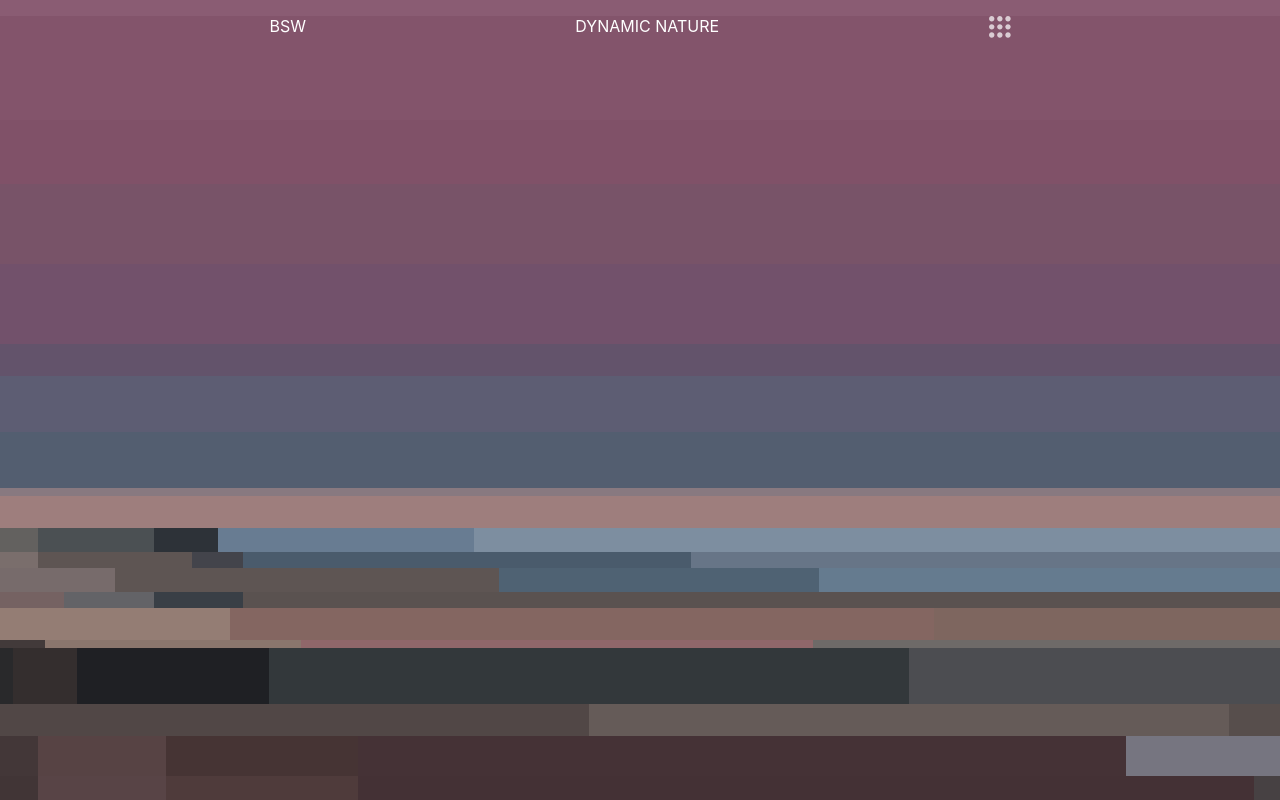
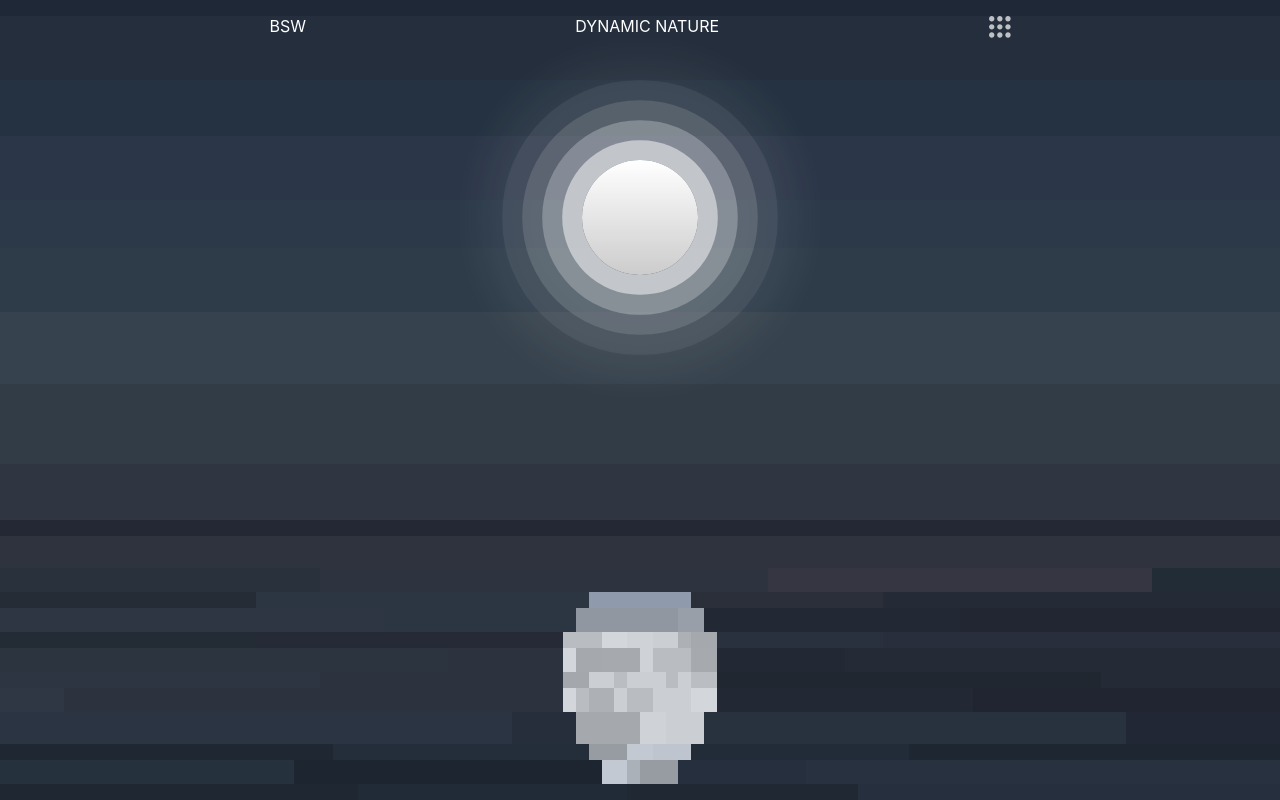
Before and after one commit to bell-sarian/dynamic-nature, a React (Create React App) app: page /OceanSunset in a window 1280 px wide. Built offline with nearby package versions, Linux system fonts and the light colour scheme.

Commit message:
Create "moon" phase art for hours 0-4 of the day

```diff
--- a/src/Art/OceanSunset/Block/Block.js
+++ b/src/Art/OceanSunset/Block/Block.js
@@ -4,7 +4,7 @@ import styles from "./Block.scss";
 export default function Block(props)  {
   const [isHovering, setIsHovering] = useState(false);
   const [ animateFlag, setAnimateFlag] = useState(false)
-  const [ duration, setDuration ] = useState(props.blockSubNumber > 0 ? Math.floor(Math.random() * (8 - 2) + 2) : Math.floor(Math.random() * (20 - 15) + 15))
+  const [ duration, setDuration ] = useState(props.numSubItems > 1 ? Math.floor(Math.random() * (12 - 2) + 2) : Math.floor(Math.random() * (20 - 15) + 15))
   const [ blockZIndex, setBlockZIndex ] = useState(props.horizon == true ? 9 : 100);
 
   // Upon component mounting, set off animation flag to true.
--- a/src/Art/OceanSunset/OceanSunset.js
+++ b/src/Art/OceanSunset/OceanSunset.js
@@ -13,72 +13,124 @@ export default function OceanSunset()  {
     //   height of block
 
     const moon = [
-      [{"color": "#764F62", "duration": "12", "width": "100vw", "height": "2vh", "horizon": true }],
-      [{"color": "#6E475A", "duration": "10", "width": "100vw", "height": "13vh", "horizon": true }],
-      [{"color": "#6A4356", "duration": "15", "width": "100vw", "height": "8vh", "horizon": true }],
-      [{"color": "#634456", "duration": "20", "width": "100vw", "height": "10vh", "horizon": true }],
-      [{"color": "#60445A", "duration": "13", "width": "100vw", "height": "10vh", "horizon": true }],
-      [{"color": "#54475B", "duration": "19", "width": "100vw", "height": "4vh", "horizon": true }],
-      [{"color": "#4D4D5F", "duration": "11", "width": "100vw", "height": "7vh", "horizon": true }],
-      [{"color": "#454E5D", "duration": "19", "width": "100vw", "height": "7vh", "horizon": true }],
-      [{"color": "#70646A", "duration": "14", "width": "100vw", "height": "1vh", "horizon": false }],
-      [{"color": "#866B6A", "duration": "17", "width": "100vw", "height": "4vh", "horizon": false }],
-      [{"color": "#52504E", "duration": "5", "width": "3vw", "height": "3vh", "horizon": false },
-        {"color": "#4B5052", "duration": "4", "width": "9vw", "height": "3vh", "horizon": false },
-        {"color": "#2D3238", "duration": "3", "width": "5vw", "height": "3vh", "horizon": false },
-        {"color": "#5C6D81", "duration": "2", "width": "20vw", "height": "3vh", "horizon": false },
-        {"color": "#6E7D8E", "duration": "3", "width": "63vw", "height": "3vh", "horizon": false },
+      [{"color": "#1A222F", "duration": "12", "width": "100vw", "height": "2vh", "horizon": true }],
+      [{"color": "#1E2633", "duration": "10", "width": "100vw", "height": "8vh", "horizon": true }],
+      [{"color": "#1F2935", "duration": "15", "width": "100vw", "height": "7vh", "horizon": true }],
+      [{"color": "#232C3B", "duration": "20", "width": "100vw", "height": "8vh", "horizon": true }],
+      [{"color": "#24303E", "duration": "13", "width": "100vw", "height": "6vh", "horizon": true }],
+      [{"color": "#27333F", "duration": "19", "width": "100vw", "height": "8vh", "horizon": true }],
+      [{"color": "#2C363F", "duration": "19", "width": "100vw", "height": "9vh", "horizon": true }],
+      [{"color": "#29323B", "duration": "14", "width": "100vw", "height": "10vh", "horizon": true }],
+      [{"color": "#272B36", "duration": "17", "width": "100vw", "height": "7vh", "horizon": true }],
+      [{"color": "#1F222C", "duration": "17", "width": "100vw", "height": "2vh", "horizon": false }],
+      [{"color": "#262A33", "duration": "17", "width": "100vw", "height": "4vh", "horizon": false }],
+      [{"color": "#242B35", "duration": "5", "width": "25vw", "height": "3vh", "horizon": false },
+        {"color": "#252934", "duration": "4", "width": "35vw", "height": "3vh", "horizon": false },
+        {"color": "#2A2B34", "duration": "3", "width": "30vw", "height": "3vh", "horizon": false },
+        {"color": "#1E2730", "duration": "2", "width": "10vw", "height": "3vh", "horizon": false },
       ],
-      [{"color": "#675D5C", "duration": "5", "width": "3vw", "height": "2vh", "horizon": false },
-        {"color": "#59514F", "duration": "4", "width": "12vw", "height": "2vh", "horizon": false },
-        {"color": "#43444B", "duration": "2", "width": "4vw", "height": "2vh", "horizon": false },
-        {"color": "#465666", "duration": "3", "width": "35vw", "height": "2vh", "horizon": false },
-        {"color": "#667486", "duration": "6", "width": "46vw", "height": "2vh", "horizon": false },
+      // Moon width 8
+      [{"color": "#252C36", "duration": "5", "width": "20vw", "height": "2vh", "horizon": false },
+        {"color": "#222933", "duration": "4", "width": "26vw", "height": "2vh", "horizon": false },
+        {"color": "#737D8C", "duration": "2", "width": "8vw", "height": "2vh", "horizon": false },
+        {"color": "#22262F", "duration": "3", "width": "15vw", "height": "2vh", "horizon": false },
+        {"color": "#212530", "duration": "6", "width": "31vw", "height": "2vh", "horizon": false },
       ],
-      [{"color": "#635959", "duration": "7", "width": "9vw", "height": "3vh", "horizon": false },
-        {"color": "#59514F", "duration": "5", "width": "30vw", "height": "3vh", "horizon": false },
-        {"color": "#465666", "duration": "4", "width": "25vw", "height": "3vh", "horizon": false },
-        {"color": "#526373", "duration": "5", "width": "36vw", "height": "3vh", "horizon": false },
+      // Moon width 10
+      [{"color": "#242B35", "duration": "7", "width": "30vw", "height": "3vh", "horizon": false },
+        {"color": "#222933", "duration": "5", "width": "15vw", "height": "3vh", "horizon": false },
+        {"color": "#9097A0", "duration": "4", "width": "2vw", "height": "3vh", "horizon": false },
+        {"color": "#9097A0", "duration": "4", "width": "5vw", "height": "3vh", "horizon": false },
+        {"color": "#9097A0", "duration": "4", "width": "1vw", "height": "3vh", "horizon": false },
+        {"color": "#9097A0", "duration": "4", "width": "2vw", "height": "3vh", "horizon": false },
+        {"color": "#202731", "duration": "5", "width": "20vw", "height": "3vh", "horizon": false },
+        {"color": "#222631", "duration": "5", "width": "25vw", "height": "3vh", "horizon": false },
       ],
-      [{"color": "#635353", "duration": "3", "width": "5vw", "height": "2vh", "horizon": false },
-        {"color": "#505053", "duration": "5", "width": "7vw", "height": "2vh", "horizon": false },
-        {"color": "#2E3339", "duration": "6", "width": "7vw", "height": "2vh", "horizon": false },
-        {"color": "#59514F", "duration": "2", "width": "81vw", "height": "2vh", "horizon": false },
+      // Moon reflection width 12
+      [{"color": "#232A34", "duration": "3", "width": "23vw", "height": "2vh", "horizon": false },
+        {"color": "#242833", "duration": "5", "width": "24vw", "height": "2vh", "horizon": false },
+        {"color": "#A4A7AB", "duration": "6", "width": "3vw", "height": "2vh", "horizon": false },
+        {"color": "#A4A7AB", "duration": "6", "width": "2vw", "height": "2vh", "horizon": false },
+        {"color": "#A4A7AB", "duration": "6", "width": "1vw", "height": "2vh", "horizon": false },
+        {"color": "#A4A7AB", "duration": "6", "width": "1vw", "height": "2vh", "horizon": false },
+        {"color": "#A4A7AB", "duration": "6", "width": "2vw", "height": "2vh", "horizon": false },
+        {"color": "#A4A7AB", "duration": "6", "width": "1vw", "height": "2vh", "horizon": false },
+        {"color": "#A4A7AB", "duration": "6", "width": "2vw", "height": "2vh", "horizon": false },
+        {"color": "#202731", "duration": "2", "width": "13vw", "height": "2vh", "horizon": false },
+        {"color": "#212530", "duration": "2", "width": "34vw", "height": "2vh", "horizon": false },
       ],
-      [{"color": "#5C5050", "duration": "2", "width": "3vw", "height": "4vh", "horizon": false },
-        {"color": "#77655E", "duration": "4", "width": "20vw", "height": "4vh", "horizon": false },
-        {"color": "#836560", "duration": "3", "width": "55vw", "height": "4vh", "horizon": false },
-        {"color": "#77605A", "duration": "5", "width": "32vw", "height": "4vh", "horizon": false },
+      // Moon reflection width 12
+      [{"color": "#232A34", "duration": "3", "width": "35vw", "height": "3vh", "horizon": false },
+        {"color": "#242833", "duration": "5", "width": "9vw", "height": "3vh", "horizon": false },
+        {"color": "#A4A7AB", "duration": "6", "width": "1vw", "height": "3vh", "horizon": false },
+        {"color": "#A4A7AB", "duration": "6", "width": "2vw", "height": "3vh", "horizon": false },
+        {"color": "#A4A7AB", "duration": "6", "width": "1vw", "height": "3vh", "horizon": false },
+        {"color": "#A4A7AB", "duration": "6", "width": "2vw", "height": "3vh", "horizon": false },
+        {"color": "#A4A7AB", "duration": "6", "width": "1vw", "height": "3vh", "horizon": false },
+        {"color": "#A4A7AB", "duration": "6", "width": "3vw", "height": "3vh", "horizon": false },
+        {"color": "#A4A7AB", "duration": "6", "width": "2vw", "height": "3vh", "horizon": false },
+        {"color": "#202731", "duration": "2", "width": "10vw", "height": "3vh", "horizon": false },
+        {"color": "#212530", "duration": "2", "width": "34vw", "height": "3vh", "horizon": false },
       ],
-      [{"color": "#64524E", "duration": "3", "width": "2vw", "height": "1vh", "horizon": false },
-        {"color": "#342E2E", "duration": "5", "width": "5vw", "height": "1vh", "horizon": false },
-        {"color": "#6D5D56", "duration": "2", "width": "20vw", "height": "1vh", "horizon": false },
-        {"color": "#745356", "duration": "4", "width": "40vw", "height": "1vh", "horizon": false },
-        {"color": "#575452", "duration": "7", "width": "40vw", "height": "1vh", "horizon": false },
+      // Moon reflection width 12
+      [{"color": "#232A34", "duration": "3", "width": "25vw", "height": "2vh", "horizon": false },
+        {"color": "#242833", "duration": "5", "width": "19vw", "height": "2vh", "horizon": false },
+        {"color": "#A4A7AB", "duration": "6", "width": "2vw", "height": "2vh", "horizon": false },
+        {"color": "#A4A7AB", "duration": "6", "width": "2vw", "height": "2vh", "horizon": false },
+        {"color": "#A4A7AB", "duration": "6", "width": "1vw", "height": "2vh", "horizon": false },
+        {"color": "#A4A7AB", "duration": "6", "width": "3vw", "height": "2vh", "horizon": false },
+        {"color": "#A4A7AB", "duration": "6", "width": "1vw", "height": "2vh", "horizon": false },
+        {"color": "#A4A7AB", "duration": "6", "width": "1vw", "height": "2vh", "horizon": false },
+        {"color": "#A4A7AB", "duration": "6", "width": "2vw", "height": "2vh", "horizon": false },
+        {"color": "#202731", "duration": "2", "width": "30vw", "height": "2vh", "horizon": false },
+        {"color": "#212530", "duration": "2", "width": "14vw", "height": "2vh", "horizon": false },
       ],
-      [{"color": "#232325", "duration": "5", "width": "1vw", "height": "7vh", "horizon": false },
-        {"color": "#342E2E", "duration": "4", "width": "5vw", "height": "7vh", "horizon": false },
-        {"color": "#1F2024", "duration": "6", "width": "15vw", "height": "7vh", "horizon": false },
-        {"color": "#2D3134", "duration": "7", "width": "50vw", "height": "7vh", "horizon": false },
-        {"color": "#48494D", "duration": "5", "width": "29vw", "height": "7vh", "horizon": false },
+      // Moon reflection width 12
+      [{"color": "#232A34", "duration": "3", "width": "5vw", "height": "3vh", "horizon": false },
+        {"color": "#242833", "duration": "5", "width": "39vw", "height": "3vh", "horizon": false },
+        {"color": "#A4A7AB", "duration": "6", "width": "1vw", "height": "3vh", "horizon": false },
+        {"color": "#A4A7AB", "duration": "6", "width": "1vw", "height": "3vh", "horizon": false },
+        {"color": "#A4A7AB", "duration": "6", "width": "2vw", "height": "3vh", "horizon": false },
+        {"color": "#A4A7AB", "duration": "6", "width": "1vw", "height": "3vh", "horizon": false },
+        {"color": "#A4A7AB", "duration": "6", "width": "2vw", "height": "3vh", "horizon": false },
+        {"color": "#A4A7AB", "duration": "6", "width": "3vw", "height": "3vh", "horizon": false },
+        {"color": "#A4A7AB", "duration": "6", "width": "2vw", "height": "3vh", "horizon": false },
+        {"color": "#202731", "duration": "2", "width": "20vw", "height": "3vh", "horizon": false },
+        {"color": "#212530", "duration": "2", "width": "24vw", "height": "3vh", "horizon": false },
       ],
-      [{"color": "#49433D", "duration": "3", "width": "3vw", "height": "4vh", "horizon": false },
-        {"color": "#3F3B38", "duration": "7", "width": "8vw", "height": "4vh", "horizon": false },
-        {"color": "#504645", "duration": "3", "width": "60vw", "height": "4vh", "horizon": false },
-        {"color": "#645A57", "duration": "5", "width": "50vw", "height": "4vh", "horizon": false },
-        {"color": "#564E4C", "duration": "6", "width": "29vw", "height": "4vh", "horizon": false },
+      // Moon width 10
+      [{"color": "#222A35", "duration": "2", "width": "40vw", "height": "4vh", "horizon": false },
+        {"color": "#212934", "duration": "4", "width": "5vw", "height": "4vh", "horizon": false },
+        {"color": "#A4A7AB", "duration": "3", "width": "1vw", "height": "4vh", "horizon": false },
+        {"color": "#A4A7AB", "duration": "3", "width": "4vw", "height": "4vh", "horizon": false },
+        {"color": "#A4A7AB", "duration": "3", "width": "2vw", "height": "4vh", "horizon": false },
+        {"color": "#A4A7AB", "duration": "3", "width": "3vw", "height": "4vh", "horizon": false },
+        {"color": "#202833", "duration": "5", "width": "33vw", "height": "4vh", "horizon": false },
+        {"color": "#1F2531", "duration": "5", "width": "12vw", "height": "4vh", "horizon": false },
       ],
-      [{"color": "#372D2E", "duration": "4", "width": "3vw", "height": "5vh", "horizon": false },
-        {"color": "#463637", "duration": "2", "width": "10vw", "height": "5vh", "horizon": false },
-        {"color": "#463434", "duration": "3", "width": "15vw", "height": "5vh", "horizon": false },
-        {"color": "#443135", "duration": "6", "width": "60vw", "height": "5vh", "horizon": false },
-        {"color": "#706F79", "duration": "5", "width": "12vw", "height": "5vh", "horizon": false },
+      // Moon width 7
+      [{"color": "#1F2732", "duration": "4", "width": "27vw", "height": "2vh", "horizon": false },
+        {"color": "#1D2530", "duration": "2", "width": "20vw", "height": "2vh", "horizon": false },
+        {"color": "#979CA3", "duration": "3", "width": "3vw", "height": "2vh", "horizon": false },
+        {"color": "#979CA3", "duration": "3", "width": "2vw", "height": "2vh", "horizon": false },
+        {"color": "#979CA3", "duration": "3", "width": "2vw", "height": "2vh", "horizon": false },
+        {"color": "#979CA3", "duration": "3", "width": "1vw", "height": "2vh", "horizon": false },
+        {"color": "#1E2631", "duration": "6", "width": "17vw", "height": "2vh", "horizon": false },
+        {"color": "#1E2631", "duration": "5", "width": "30vw", "height": "2vh", "horizon": false },
       ],
-      [{"color": "#372D2E", "duration": "5", "width": "3vw", "height": "3vh", "horizon": false },
-        {"color": "#463637", "duration": "4", "width": "10vw", "height": "3vh", "horizon": false },
-        {"color": "#463434", "duration": "8", "width": "15vw", "height": "3vh", "horizon": false },
-        {"color": "#443135", "duration": "7", "width": "70vw", "height": "3vh", "horizon": false },
-        {"color": "#474143", "duration": "5", "width": "2vw", "height": "3vh", "horizon": false },
+      [{"color": "#1F2732", "duration": "4", "width": "23vw", "height": "3vh", "horizon": false },
+        {"color": "#1D2530", "duration": "2", "width": "24vw", "height": "3vh", "horizon": false },
+        {"color": "#979CA3", "duration": "3", "width": "2vw", "height": "3vh", "horizon": false },
+        {"color": "#979CA3", "duration": "3", "width": "1vw", "height": "3vh", "horizon": false },
+        {"color": "#979CA3", "duration": "3", "width": "3vw", "height": "3vh", "horizon": false },
+        {"color": "#1E2631", "duration": "6", "width": "10vw", "height": "3vh", "horizon": false },
+        {"color": "#1E2631", "duration": "5", "width": "37vw", "height": "3vh", "horizon": false },
+      ],
+      [{"color": "#1F2732", "duration": "2", "width": "28vw", "height": "2vh", "horizon": false },
+        {"color": "#1D2530", "duration": "2", "width": "21vw", "height": "2vh", "horizon": false },
+        // {"color": "#979CA3", "duration": "3", "width": "4vw", "height": "2vh", "horizon": false },
+        {"color": "#1E2631", "duration": "6", "width": "18vw", "height": "2vh", "horizon": false },
+        {"color": "#1E2631", "duration": "6", "width": "33vw", "height": "2vh", "horizon": false },
       ],
 
     ]
@@ -512,7 +564,7 @@ export default function OceanSunset()  {
 
 
     const time = new Date().getHours();
-    let timeOfDay = [""];
+    let timeOfDay = [];
     let sunStyle = "";
 
     // The if/else statements
@@ -547,10 +599,10 @@ export default function OceanSunset()  {
       <div className="ocean-sunset-container">
 
         {/* Sun component */}
-        <Sun sunStyle={"sunstyle"}/>
+        <Sun sunStyle={"moon"}/>
 
         {/* Outer loop to iterate through color matrix row-by-row */}
-        {timeOfDay.map((items, index) => {
+        {moon.map((items, index) => {
 
           return (
             <div key={index} className="row-container">
@@ -558,7 +610,7 @@ export default function OceanSunset()  {
               {items.map((subItems, subIndex) => {
 
                 return (
-                  <Block  key={index + "-" + subIndex} blockNumber={index} blockSubNumber={subIndex} blockColor={subItems.color} blockSecondColor={subItems.color2} blockWidth={subItems.width} blockHeight={subItems.height} blockDuration={subItems.duration} horizon={subItems.horizon}/>
+                  <Block  key={index + "-" + subIndex} blockNumber={index} blockSubNumber={subIndex} blockColor={subItems.color} blockSecondColor={subItems.color2} blockWidth={subItems.width} blockHeight={subItems.height} blockDuration={subItems.duration} horizon={subItems.horizon} numSubItems={items.length} />
                 )
               })}
             </div>
--- a/src/Art/OceanSunset/Sun/Sun.scss
+++ b/src/Art/OceanSunset/Sun/Sun.scss
@@ -15,7 +15,7 @@
 
 .moon {
 	background: linear-gradient(#FFFFFF, #cccccc);
-	top: 30vh;
+	top: 20vh;
 
 	z-index: 10;
 	box-shadow:
```
